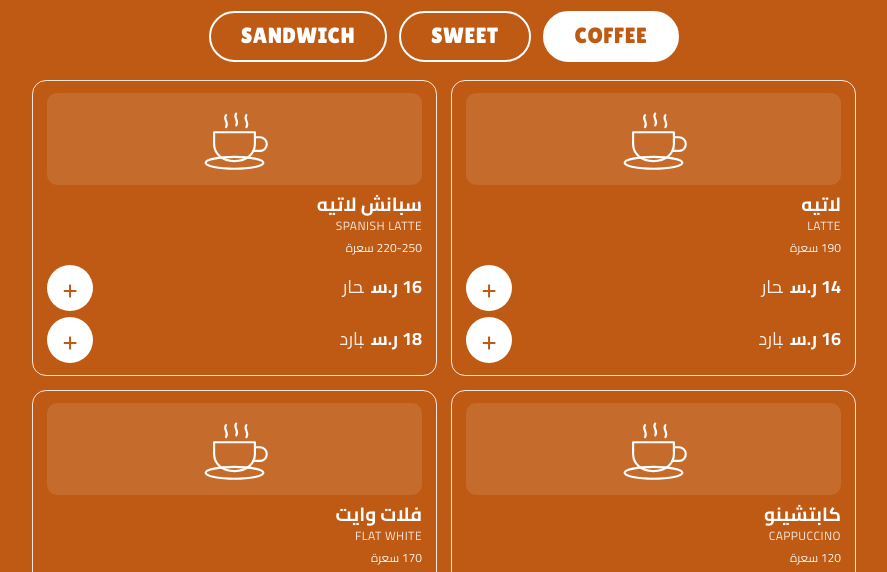
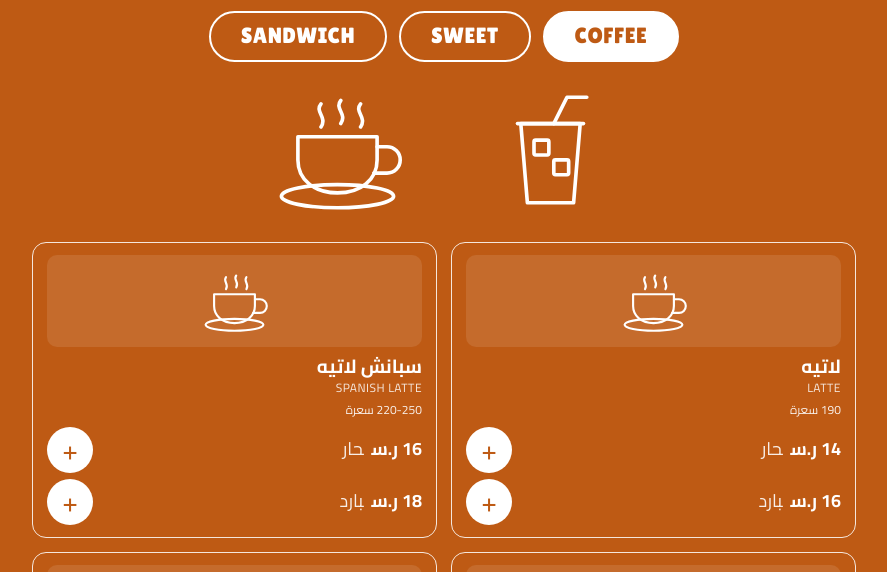
Before and after one commit to ab-editor/menusoliz, a plain HTML site: page index.html in a window 1280 px wide. Shown: the part 156-728 px from the top of the page, without its empty margins (196-1083 px from the left). Drawn offline with Linux system fonts and the light colour scheme.

Commit message:
Add files via upload

```diff
--- a/index.html
+++ b/index.html
@@ -74,6 +74,8 @@ header{text-align:center;padding:26px 0 4px}
 a.send{display:block;text-align:center;text-decoration:none}
 .note{text-align:center;opacity:.85;font-size:14px;margin-top:24px}
 .ph{height:70px;display:grid;place-items:center;margin-bottom:8px;border-radius:10px;background:rgba(255,255,255,.1)}
+.banner{grid-column:1/-1;display:flex;justify-content:center;align-items:center;gap:34px;padding:4px 0 12px}
+.banner svg{height:96px;width:auto;fill:none;stroke:#fff;stroke-width:2.2;stroke-linecap:round;stroke-linejoin:round}
 .ph svg{height:52px;width:auto;fill:none;stroke:#fff;stroke-width:2.5;stroke-linecap:round;stroke-linejoin:round}
 @media (max-width:699px){.list{gap:10px}.item{padding:9px 10px}.item h3{font-size:15.5px}.ph{height:60px;margin-bottom:6px}.ph svg{height:44px}.pl{font-size:15px}.pl i{display:block;margin:0;font-size:13px}.add{width:36px;height:36px;font-size:22px}.qty{gap:6px}.qty button{width:32px;height:32px}}
 @media (min-width:700px){
@@ -86,6 +88,7 @@ a.send{display:block;text-align:center;text-decoration:none}
  .item h3{font-size:19px}
  .item small{font-size:12px}
  .ph{height:92px}.ph svg{height:68px}
+ .banner svg{height:132px}.banner{gap:48px}
  .add{width:46px;height:46px;font-size:28px}
  .qty button{width:42px;height:42px;font-size:24px}
  .bar button{max-width:640px;font-size:19px;padding:16px 28px}
@@ -154,6 +157,8 @@ var IC={1:'cup',2:'cup',3:'cup',4:'cup',5:'esp',6:'esp',7:'ice',8:'cup',9:'ice',
 21:'cake',22:'cake',23:'cake',24:'cake',25:'cake',26:'cookie',27:'cake',28:'cake',29:'cake',30:'cake',31:'cookie',32:'brown',
 41:'sand',42:'sand',43:'sand',44:'sand',45:'croi',46:'croi',47:'ice'};
 function ico(id){return SV[IC[id]]||''}
+var ART={COFFEE:['ice','cup'],SWEET:['cake','cookie'],SANDWICH:['sand','croi']};
+function banner(){return '<div class="banner" aria-hidden="true">'+ART[MENU[cur].cat].map(function(k){return SV[k]}).join('')+'</div>'}
 var cur=0,cart={},tabs=document.getElementById('tabs'),list=document.getElementById('list'),
 bar=document.getElementById('bar'),sheet=document.getElementById('sheet'),shade=document.getElementById('shade');
 function find(id){for(var i=0;i<MENU.length;i++)for(var j=0;j<MENU[i].items.length;j++)if(MENU[i].items[j].id===id)return MENU[i].items[j]}
@@ -163,7 +168,7 @@ function tabsR(){tabs.innerHTML="";MENU.forEach(function(c,i){var b=document.cre
 function ctrl(k,name){var q=cart[k]||0;
  if(!q)return '<button class="add" aria-label="أضف '+name+'" data-a="'+k+'">+</button>';
  return '<div class="qty"><button aria-label="زيادة" data-a="'+k+'">+</button><b>'+q+'</b><button aria-label="إنقاص" data-r="'+k+'">−</button></div>'}
-function listR(){list.innerHTML=MENU[cur].items.map(function(x){
+function listR(){list.innerHTML=banner()+MENU[cur].items.map(function(x){
  return '<div class="item"><div class="ph">'+ico(x.id)+'</div><h3>'+x.n+'</h3>'+(x.en?'<small>'+x.en+'</small>':'')+(x.c?'<div class="cal">'+x.c+' سعرة</div>':'')+'<div class="opts">'+x.v.map(function(o,i){var k=x.id+'-'+i;
   return '<div class="opt"><span class="pl">'+money(o.p)+(o.l?'<i>'+o.l+'</i>':'')+'</span>'+ctrl(k,x.n+(o.l?' '+o.l:''))+'</div>'}).join("")+'</div></div>'}).join("")}
 function totals(){var c=0,s=0;for(var k in cart){c+=cart[k];s+=cart[k]*parse(k).o.p}return{c:c,s:s}}
```
